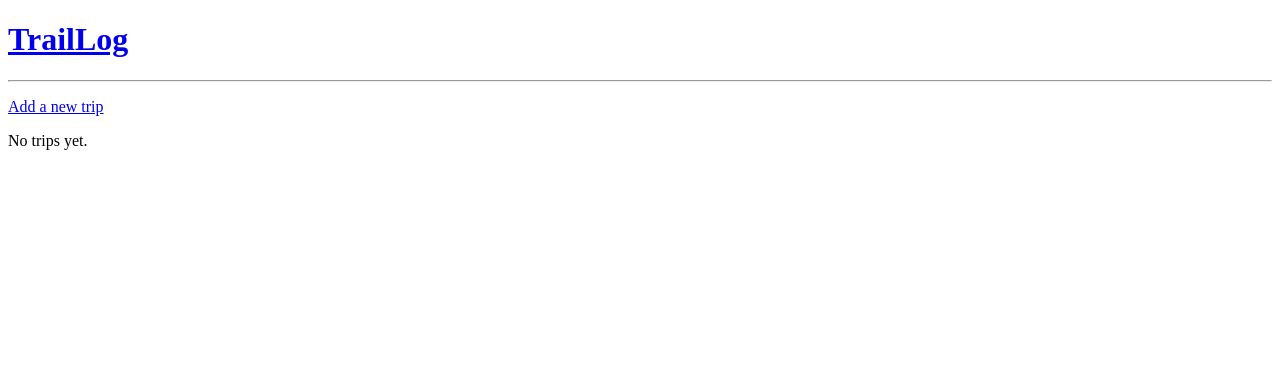
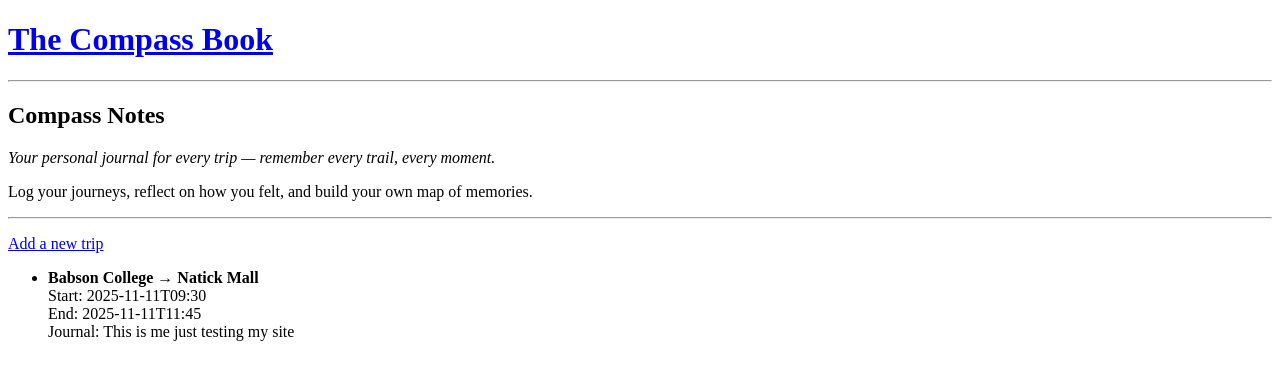
Before and after one commit to nidhiraju10/Final-Project---Nidhi-Rudraraju, a Flask app: page / in a window 1280 px wide. Shown: the top 380 px of the page. Run offline with Flask 3, Linux system fonts and the light colour scheme.

Commit message:
adding tagline + description

```diff
--- a/templates/index.html
+++ b/templates/index.html
@@ -1,6 +1,12 @@
 {% extends "layout.html" %}
 
 {% block content %}
+  <h2>Compass Notes</h2>
+  <p><em>Your personal journal for every trip — remember every trail, every moment.</em></p>
+  <p>Log your journeys, reflect on how you felt, and build your own map of memories.</p>
+
+  <hr>
+
   <p><a href="/new">Add a new trip</a></p>
 
   {% if trips %}
--- a/templates/layout.html
+++ b/templates/layout.html
@@ -2,11 +2,11 @@
 <html lang="en">
   <head>
     <meta charset="utf-8">
-    <title>TrailLog</title>
+    <title>The Compass Book</title>
   </head>
 
   <body>
-    <h1><a href="/">TrailLog</a></h1>
+    <h1><a href="/">The Compass Book</a></h1>
     <hr>
 
     {% block content %}{% endblock %}
--- a/trips.csv
+++ b/trips.csv
@@ -1 +1,2 @@
 id,start_place,end_place,start_time,end_time,description
+1,Babson College,Natick Mall,2025-11-11T09:30,2025-11-11T11:45,This is me just testing my site
```
